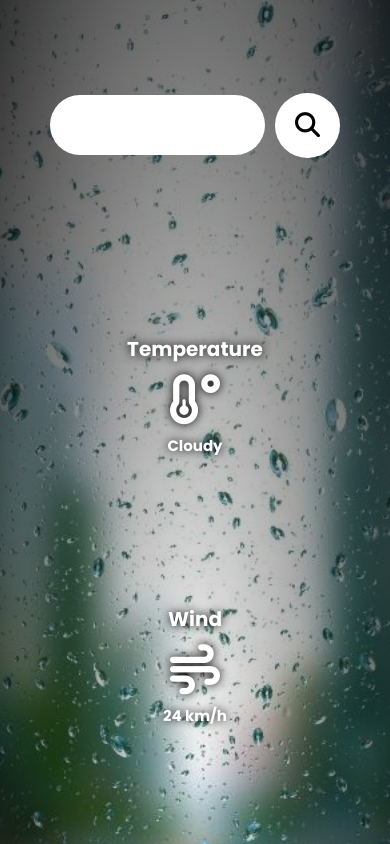
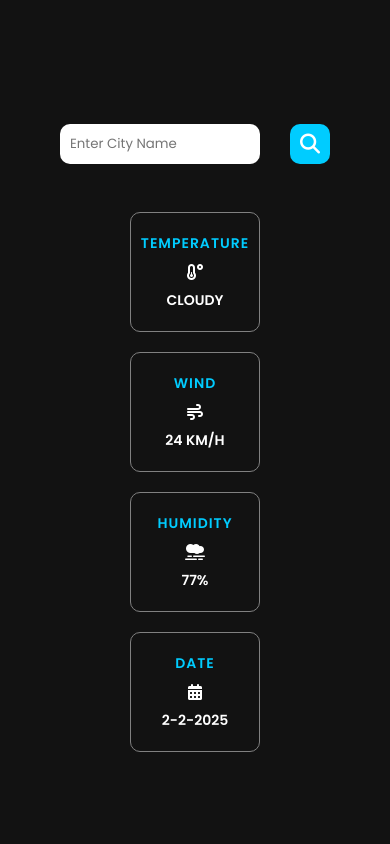
Before and after one commit to MKarthees/Weather-App, a plain HTML site: page index.html in a window 390 px wide. Shown: the top 844 px of the page. Drawn offline with Linux system fonts and the light colour scheme.

Commit message:
Style Change Commit

```diff
--- a/index.html
+++ b/index.html
@@ -1,52 +1,52 @@
 <!DOCTYPE html>
 <html lang="en">
 	<head>
-    <meta charset="UTF-8">
-    <meta http-equiv="X-UA-Compatible" content="IE=edge">
-    <meta name="viewport" content="width=device-width, initial-scale=1.0">
+		<meta charset="UTF-8" />
+		<meta http-equiv="X-UA-Compatible" content="IE=edge" />
+		<meta name="viewport" content="width=device-width, initial-scale=1.0" />
 		<title>Whether App</title>
-    <link rel="stylesheet" href="style.css">
-    <link rel="stylesheet" href="https://cdnjs.cloudflare.com/ajax/libs/font-awesome/6.6.0/css/all.min.css">
+		<link rel="stylesheet" href="style.css" />
+		<link
+			rel="stylesheet"
+			href="https://cdnjs.cloudflare.com/ajax/libs/font-awesome/6.6.0/css/all.min.css"
+		/>
 	</head>
 	<body>
 		<div class="container">
-
 			<div class="input-box">
-            <input type="text" class="inputBox">
+				<input type="text" placeholder="Enter City Name" class="inputBox" />
 				<i class="fas fa-search"></i>
 			</div>
-
-        <div class="temperature">
+			<div class="cityName">
+				<h1 class="city-name"></h1>
+			</div>
+			<div class="climate">
+				<div class="temperature box">
 					<h1>Temperature</h1>
 					<i class="fa-solid fa-temperature-low"></i>
 					<h3 class="Temp">Cloudy</h3>
 				</div>
 
-        <div class="wind">
+				<div class="wind box">
 					<h1>Wind</h1>
 					<i class="fa-solid fa-wind"></i>
 					<h3 class="Wind">24 km/h</h3>
 				</div>
 
-        <div class="humidity">
+				<div class="humidity box">
 					<h1>Humidity</h1>
 					<i class="fa-solid fa-smog"></i>
 					<h3 class="Humidity">77%</h3>
 				</div>
 
-        <div class="day">
+				<div class="day box">
 					<h1>Date</h1>
 					<i class="fa-solid fa-calendar-days"></i>
 					<h3 class="date"></h3>
 				</div>
-        <div class="cityName">
-            <h1 class="city-name">Madurai</h1>
 			</div>
-
 		</div>
 
 		<script src="script.js"></script>
-
-
 	</body>
 </html>
--- a/script.js
+++ b/script.js
@@ -1,34 +1,36 @@
 // -------Date Script-------
-const dateData=new Date();
-const date=dateData.getDate();
-const month=dateData.getMonth();
-const year=dateData.getFullYear();
-const dayEl=document.querySelector(".date");
-const dmy=date+"-"+month+"-"+year;
-dayEl.innerHTML=dmy;
+const dateData = new Date();
+const date = dateData.getDate();
+const month = dateData.getMonth();
+const year = dateData.getFullYear();
+const dayEl = document.querySelector(".date");
+const dmy = date + "-" + month + "-" + year;
+dayEl.innerHTML = dmy;
 
 // -------API Script-------
 
-const inputBox=document.querySelector(".inputBox");
-const fas=document.querySelector(".fas");
-const apiurl="https://api.openweathermap.org/data/2.5/weather?";
-const apikey="4082ed8a1997d6e27d1caa732b19c30b";
+const inputBox = document.querySelector(".inputBox");
+const fas = document.querySelector(".fas");
+const apiurl = "https://api.openweathermap.org/data/2.5/weather?";
+const apikey = "4082ed8a1997d6e27d1caa732b19c30b";
 
-const temp=document.querySelector(".Temp");
-const wind=document.querySelector(".Wind");
-const humidity=document.querySelector(".Humidity");
-const cityName=document.querySelector(".city-name");
+const temp = document.querySelector(".Temp");
+const wind = document.querySelector(".Wind");
+const humidity = document.querySelector(".Humidity");
+const cityName = document.querySelector(".city-name");
 
-fas.addEventListener("click",async function weather(){
-
-    const res=await fetch(apiurl+`q=${inputBox.value}`+`&appid=${apikey}&units=metric`)
-    var data=await res.json();
-    let t=data.main.temp;
-    let w=data.wind.speed;
-    let h=data.main.humidity;
-    let c=data.name;
-    temp.innerHTML=t;
-    wind.innerHTML=w;
-    humidity.innerHTML=h;
-    cityName.innerHTML=c;
-})
+fas.addEventListener("click", async function weather() {
+	const res = await fetch(
+		apiurl + `q=${inputBox.value}` + `&appid=${apikey}&units=metric`
+	);
+	var data = await res.json();
+	let t = data.main.temp;
+	let w = data.wind.speed;
+	let h = data.main.humidity;
+	let c = data.name;
+	temp.innerHTML = t;
+	wind.innerHTML = w;
+	humidity.innerHTML = h;
+	cityName.innerHTML = c;
+	inputBox.value = "";
+});
--- a/style.css
+++ b/style.css
@@ -1,206 +1,84 @@
-@import url('https://fonts.googleapis.com/css2?family=Poppins:ital,wght@0,100;0,200;0,300;0,400;0,500;0,600;0,700;0,800;0,900;1,100;1,200;1,300;1,400;1,500;1,600;1,700;1,800;1,900&display=swap');
-*{
+@import url('https://fonts.googleapis.com/css2?family=Poppins:wght@300;400;500;600&display=swap');
+* {
   margin: 0;
   padding: 0;
   box-sizing: border-box;
   font-family: 'Poppins';
 }
-.container{
+.container {
   width: 100%;
-    height: 100vh;
-    background: url(image/bg.jpg) no-repeat;
-    background-position: center;
-    background-size: cover;
-    display: grid;
-    place-items: center;
-    grid-template-columns: repeat(3,1fr);
-    grid-template-rows: repeat(3,1fr);
-
-}
-.container::after{
-    content: '';
-    width: 100%;
-    height: 100vh;
-    background: radial-gradient(transparent, #000);
-    position: absolute;
-    top: 0;
-    left: 0;
-    opacity: 0.8;
-    z-index: 1;
-}
-.input-box{
-    position: relative;
-    z-index: 2;
-    display: flex;
-    justify-content: center;
-    align-items: center;
-    gap: 10px;
-    margin: 50px;
-    grid-row: 1;
-    grid-column: 2;
-
-}
-.input-box input{
-    width: 100%;
-    height: 60px;
-    padding: 0px 20px;
-    border-radius: 50px;
-    border: none;
-    outline: none;
-    font-size: 18px;
-
-}
-.input-box i{
-    display: flex;
-    align-items: center;
-    justify-content: center;
-    color: #000;
-    font-size: 25px;
-    padding: 20px;
-    border-radius: 50%;
-    background-color: #fff;
-    cursor: pointer;
-}
-.temperature, .humidity, .wind, .day{
-    position: relative;
-    z-index: 2;
+  min-height: 100dvh;
+  background-color: #121212;
   display: flex;
   flex-direction: column;
   align-items: center;
   justify-content: center;
-    gap: 10px;
 }
-.temperature h1,.humidity h1,.wind h1,.day h1{
+.input-box {
+  display: flex;
+  align-items: center;
+  gap: 30px;
+  margin: 2rem;
+}
+.input-box input {
+  width: 200px;
+  padding: 10px;
+  border: none;
+  outline: none;
+  border-radius: 10px;
+}
+.input-box i {
   font-size: 20px;
-    color: #fff;
+  padding: 10px;
+  background-color: rgb(0, 204, 255);
+  border-radius: 10px;
+  color: white;
 }
-.temperature h3,.humidity h3,.wind h3,.day h3{
-    font-size: 15px;
-    color: #fff;
+.cityName h1 {
+  font-size: 18px;
+  font-weight: 600;
+  letter-spacing: 0.5;
+  margin: 1rem;
+  color: rgb(0, 204, 255);
+  text-transform: uppercase;
 }
-.temperature{
-    grid-column: 1;
-    grid-row: 1;
+.climate {
+  width: 100%;
+  display: flex;
+  align-items: center;
+  justify-content: space-evenly;
 }
-.wind{
-    grid-column: 3;
-    grid-row: 1;
+.box {
+  width: 130px;
+  height: 120px;
+  display: flex;
+  flex-direction: column;
+  align-items: center;
+  justify-content: center;
+  border: 1px solid gray;
+  border-radius: 10px;
 }
-.humidity{
-    grid-column: 1;
-    grid-row: 3;
+.box h1 {
+  font-size: 14px;
+  font-weight: 600;
+  letter-spacing: 1px;
+  color: rgb(0, 204, 255);
+  text-transform: uppercase;
 }
-.day{
-    grid-column:3 ;
-    grid-row: 3;
+.box i {
+  color: white;
+  margin: 10px;
 }
-.cityName{
-    grid-row: 2;
-    grid-column: 2;
+.box h3 {
+  font-size: 14px;
+  font-weight: 600;
+  color: white;
+  text-transform: uppercase;
 }
-.cityName h1{
-    font-size: 50px;
-    color: #fff;
-    text-shadow: #000 0px 0px 10px ;
+@media screen and (max-width: 500px) {
+  .climate {
+    display: flex;
+    flex-direction: column;
+    gap: 20px;
   }
-.temperature i,.humidity i,.wind i,.day i{
-    color: #fff;
-    font-size: 50px;
 }
-@media screen and (max-width:900px) {
-    .container{
-        grid-template-columns: 50% 60%;
-        grid-template-rows: repeat(4,1fr);
-    }
-    .input-box{
-        grid-row: 1;
-        grid-column: 1;
-    }
-    .temperature{
-        grid-column: 2;
-        grid-row: 4;
-    }
-    .wind{
-        grid-column: 2;
-        grid-row: 1;
-    }
-    .humidity{
-        grid-column: 2;
-        grid-row: 2;
-    }
-    .day{
-        grid-column:2;
-        grid-row: 3;
-    }
-    .cityName{
-        grid-row: 2;
-        grid-column:1;
-        position: relative;
-        z-index: 5;
-        color: #fff;
-        text-shadow: #000 0px 0px 10px ;
-
-    }
-    .cityName h1{
-        font-size: 30px;
-    }
-
-}
-@media screen and (max-width:640px) {
-    .container{
-        grid-template-columns: repeat(1,1fr);
-        grid-template-rows: repeat(6,1fr);
-        gap: 20px;
-        max-width: 100%;
-        height: 100rem;
-    }
-    .container::after{
-        content: '';
-        width: 100%;
-        height: 100rem;
-        background: radial-gradient(transparent, #000);
-        position: absolute;
-        top: 0;
-        left: 0;
-        opacity: 0.8;
-        z-index: 1;
-    }
-    .input-box{
-        grid-column: 1;
-        grid-row: 1;
-    }
-    .temperature{
-        grid-column: 1;
-        grid-row: 2;
-        color: #fff;
-    text-shadow: #000 0px 0px 10px ;
-    }
-    .wind{
-        grid-column: 1;
-        grid-row: 3;
-        color: #fff;
-    text-shadow: #000 0px 0px 10px ;
-    }
-    .humidity{
-        grid-column: 1;
-        grid-row: 4;
-        color: #fff;
-    text-shadow: #000 0px 0px 10px ;
-    }
-    .day{
-        grid-column: 1;
-        grid-row: 5;
-        color: #fff;
-    text-shadow: #000 0px 0px 10px ;
-    }
-    .cityName{
-        position: relative;
-        z-index: 5;
-        grid-column: 1;
-        grid-row: 6;
-        color: #fff;
-    text-shadow: #000 0px 0px 10px ;
-
-    }
-
-}
```
Lines whose indentation alone changed are shown as unchanged.
